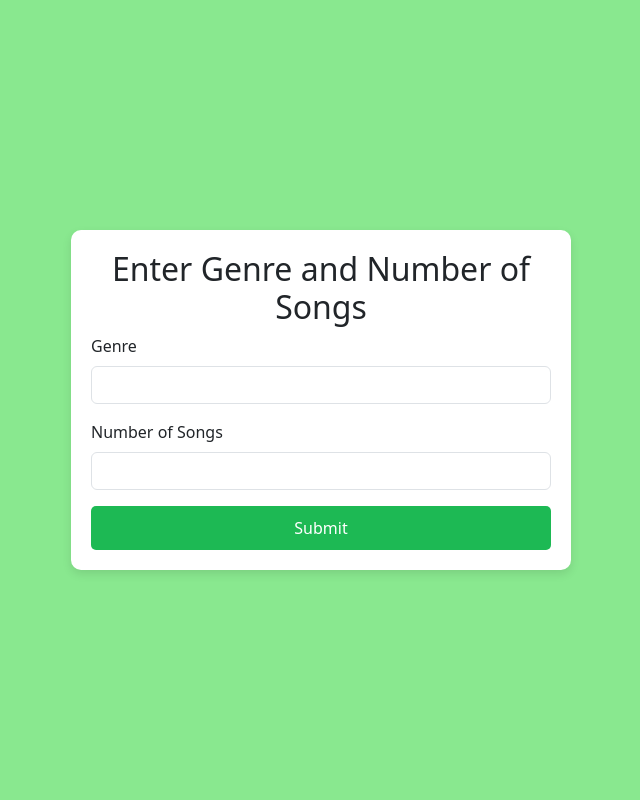
After one commit to avajts/pic16b_project, a Flask app: template templates/input_form.html in a window 1280 px wide. The commit adds this page. Shown: the whole page, without its empty margins (319-959 px from the left). Run offline with Flask 3, Linux system fonts and the light colour scheme; the template is opened without the code that fills it, so the values that code supplies are empty.

Commit message:
Put functions from music_rec.ipynb into new music_rec.py file. Created input_form.html, playlist.html, updated main.py so now all buttons work and there is page to display recommended playlist

```diff
--- a/main.py
+++ b/main.py
@@ -5,6 +5,7 @@ from datetime import datetime, timedelta
 import pandas as pd
 import sqlite3
 import json
+from music_rec import prep_user_df, remove_duplicates, recommend_songs
 
 
 app = Flask(__name__)
@@ -149,5 +150,38 @@ def refresh_token():
     return redirect('/playlists')
 
 
-if __name__ == '__main__':
-    app.run(debug=True)
+
+@app.route('/display-recommended', methods=['GET', 'POST'])
+
+def display_recommended():
+    with sqlite3.connect("spotify_dataset.db") as conn:
+        df_spotify_tracks = pd.read_sql_query("SELECT * FROM spotify_tracks;", conn)
+        df_user_playlists = pd.read_sql_query("SELECT * FROM user_playlists;", conn)
+        df_user_tracks = pd.read_sql_query("SELECT * FROM user_tracks;", conn)
+
+    user_df = prep_user_df()
+
+    features = ['danceability', 'energy', 'tempo', 'speechiness', 'acousticness', 'instrumentalness', 'valence', 'loudness']
+    df_users_filtered = user_df[features]
+
+    if request.method == 'POST':
+        genre = request.form.get('genre', None)
+        n = request.form.get('n', '30')
+
+        try:
+            n = int(n)  # Convert to integer
+        except ValueError:
+            return "Error: n must be an integer.", 400  # Handle invalid numbers
+
+        if n <= 0:
+            return "Error: n must be a positive integer.", 400
+
+        # Generate the recommended playlist
+        recommended = recommend_songs(df_users_filtered, df_spotify_tracks, genre=genre, n=n)
+
+        # Convert DataFrame to HTML
+        recommended_html = recommended.to_html(classes='table table-striped', index=False)
+
+        return render_template('display_recommended.html', table=recommended_html)
+
+    return render_template('input_form.html')  # Show form if GET request
--- /dev/null
+++ b/templates/input_form.html
@@ -0,0 +1,54 @@
+<!DOCTYPE html>
+<html lang="en">
+<head>
+    <meta charset="UTF-8">
+    <meta name="viewport" content="width=device-width, initial-scale=1.0">
+    <title>Enter Genre and Number of Songs</title>
+    <link rel="stylesheet" href="https://cdn.jsdelivr.net/npm/bootstrap@5.3.0/dist/css/bootstrap.min.css">
+    <style>
+        body {
+            display: flex;
+            flex-direction: column;
+            justify-content: center;
+            align-items: center;
+            height: 100vh;
+            background-color: #89E88F;
+        }
+        .container {
+            background: white;
+            padding: 20px;
+            border-radius: 10px;
+            box-shadow: 0px 4px 10px rgba(0, 0, 0, 0.1);
+            width: 80%;
+            max-width: 500px;
+        }
+	.submit-btn {
+            background-color: #1DB954;
+            color: white;
+            padding: 10px 20px;
+            border: none;
+            border-radius: 5px;
+            font-size: 16px;
+	    width: 70%
+        }
+    </style>
+</head>
+<body>
+
+    <div class="container">
+        <h2 class="text-center">Enter Genre and Number of Songs</h2>
+        <form action="/display-recommended" method="POST">
+            <div class="mb-3">
+                <label for="genre" class="form-label">Genre</label>
+                <input type="text" class="form-control" id="genre" name="genre" required>
+            </div>
+            <div class="mb-3">
+                <label for="n" class="form-label">Number of Songs</label>
+                <input type="number" class="form-control" id="n" name="n" required>
+            </div>
+            <button type="submit" class="btn submit-btn w-100">Submit</button>
+        </form>
+    </div>
+
+</body>
+</html>
--- a/templates/playlist.html
+++ b/templates/playlist.html
@@ -3,7 +3,7 @@
 <head>
     <meta charset="UTF-8">
     <meta name="viewport" content="width=device-width, initial-scale=1.0">
-    <title>DataFrame</title>
+    <title>Songs</title>
     <link rel="stylesheet" href="https://cdn.jsdelivr.net/npm/bootstrap@5.3.0/dist/css/bootstrap.min.css">
     <style>
         body {
@@ -23,6 +23,8 @@
             max-width: 900px;
         }
         .table-container {
+	    max-height: 400px; /* Set the max height of the scrollable area */
+            overflow-y: scroll; /* Enable vertical scrolling */
             margin-bottom: 30px;
         }
         .btn-one {
@@ -56,7 +58,7 @@
             <a href="/login" class="btn btn-one">Login Another User with Spotify</a>
 		<br> <br>
         	<p>OR</p>
-            <a href="#" class="btn btn-two">See Combined Recommendations Playlist</a>
+            <a href="/display-recommended" class="btn btn-two">See Combined Recommendations Playlist</a>
         </div>
     </div>
 
```
Also changed, not shown: music_rec.py (added, +128 -0 lines), templates/display_recommended.html (added, +55 -0 lines), 1 other file.
